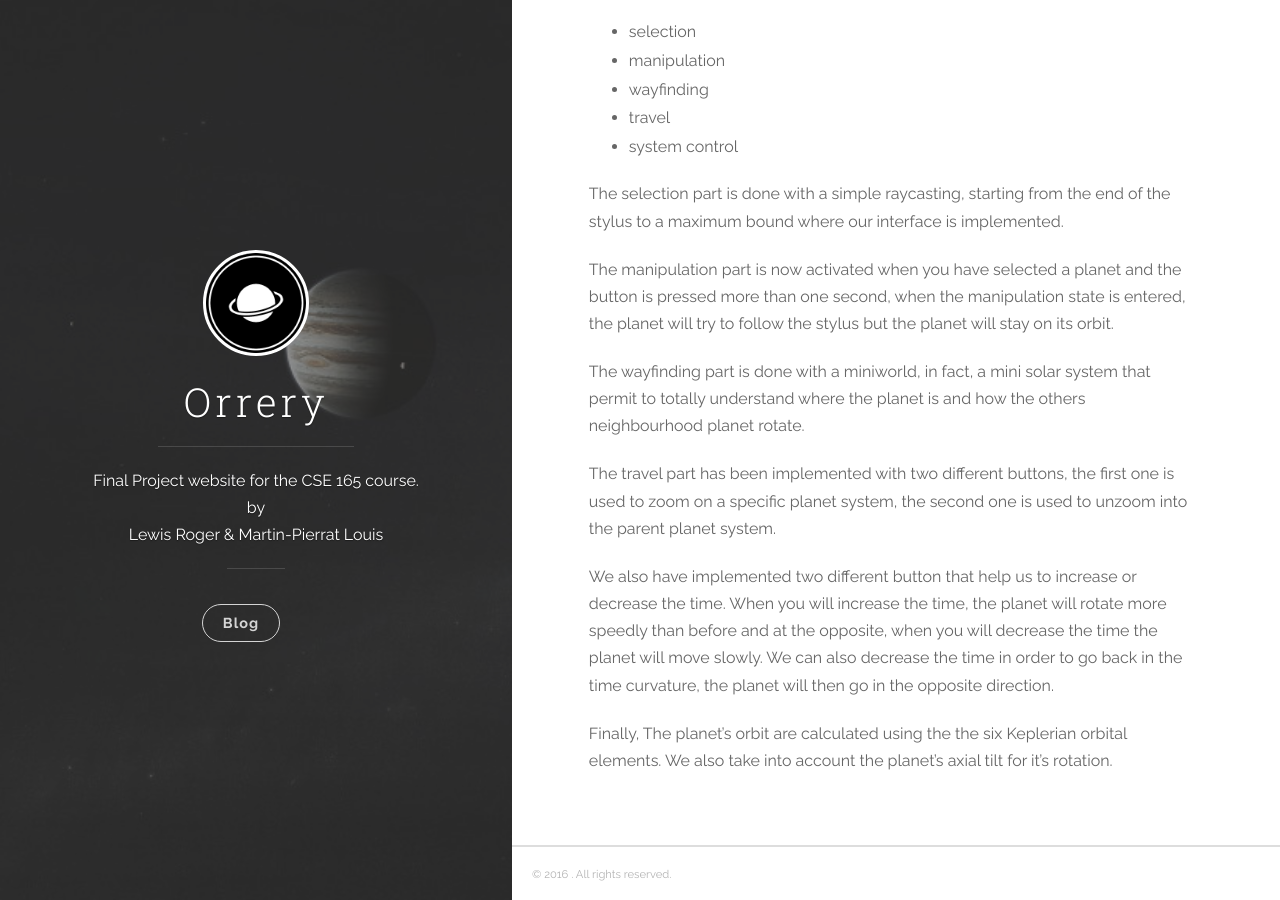
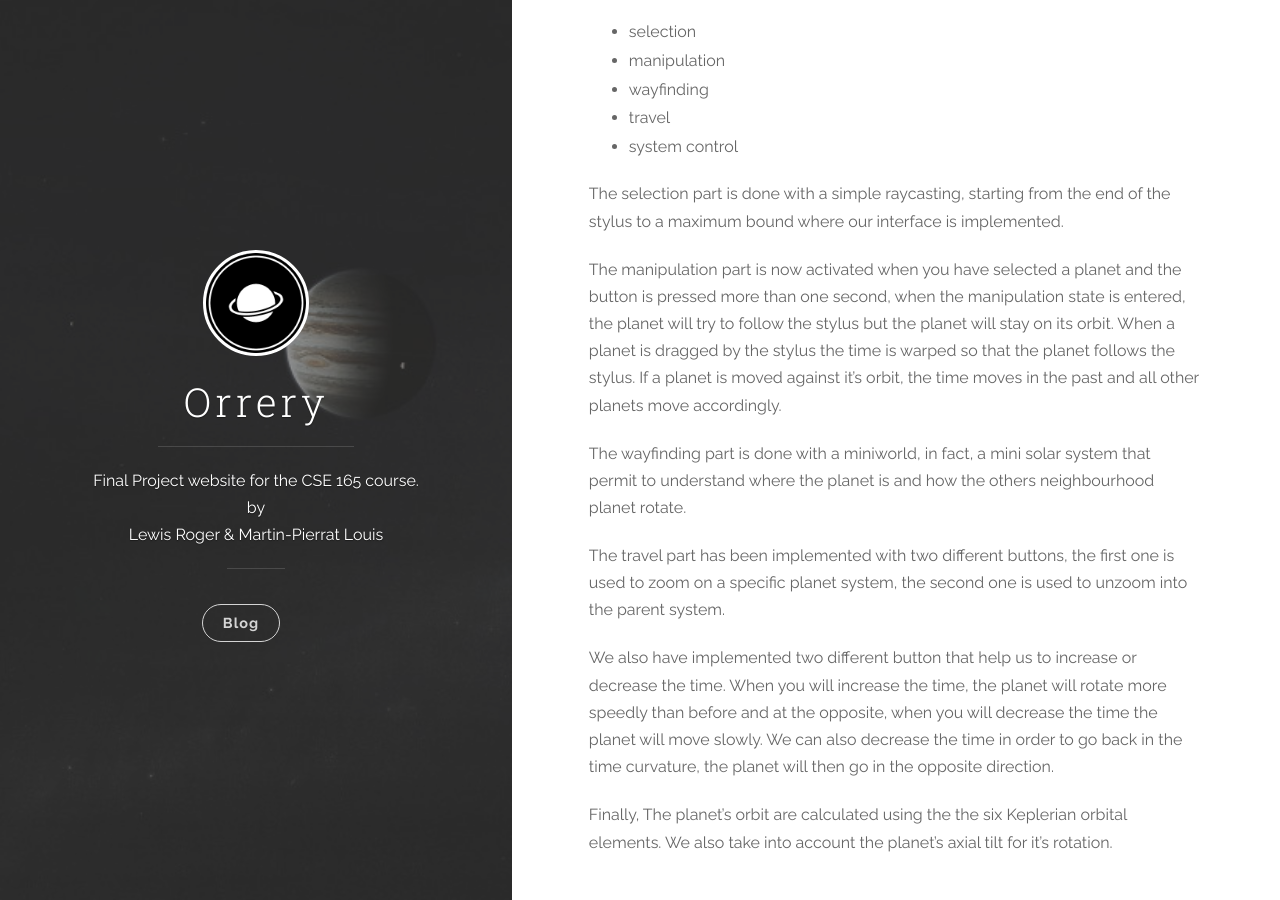
Before and after one commit to eroween/CSE-165-Assignment-5, a Jekyll site: the page built from _posts/2016-03-16-final-presentation.markdown, in a window 1280 px wide and 900 px high, scrolled down 638 px. Built offline with Jekyll 4.4.1, drawn with Linux system fonts in a browser that asks for light colours; nearby versions of some CDN libraries.

Commit message:
final sub

```diff
--- a/_posts/2016-03-16-final-presentation.markdown
+++ b/_posts/2016-03-16-final-presentation.markdown
@@ -19,11 +19,11 @@ Since the next post, we have implemented the 5 required interactions tasks :
 
 The selection part is done with a simple raycasting, starting from the end of the stylus to a maximum bound where our interface is implemented.
 
-The manipulation part is now activated when you have selected a planet and the button is pressed more than one second, when the manipulation state is entered, the planet will try to follow the stylus but the planet will stay on its orbit.
+The manipulation part is now activated when you have selected a planet and the button is pressed more than one second, when the manipulation state is entered, the planet will try to follow the stylus but the planet will stay on its orbit. When a planet is dragged by the stylus the time is warped so that the planet follows the stylus. If a planet is moved against it's orbit, the time moves in the past and all other planets move accordingly.
 
-The wayfinding part is done with a miniworld, in fact, a mini solar system that permit to totally understand where the planet is and how the others neighbourhood planet rotate.
+The wayfinding part is done with a miniworld, in fact, a mini solar system that permit to understand where the planet is and how the others neighbourhood planet rotate.
 
-The travel part has been implemented with two different buttons, the first one is used to zoom on a specific planet system, the second one is used to unzoom into the parent planet system.
+The travel part has been implemented with two different buttons, the first one is used to zoom on a specific planet system, the second one is used to unzoom into the parent system.
 
 We also have implemented two different button that help us to increase or decrease the time. When you will increase the time, the planet will rotate more speedly than before and at the opposite, when you will decrease the time the planet will move slowly. We can also decrease the time in order to go back in the time curvature, the planet will then go in the opposite direction.
 
```
